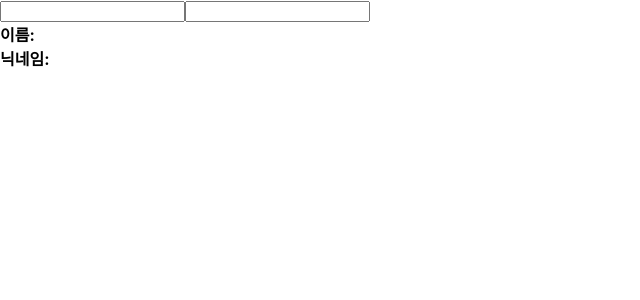
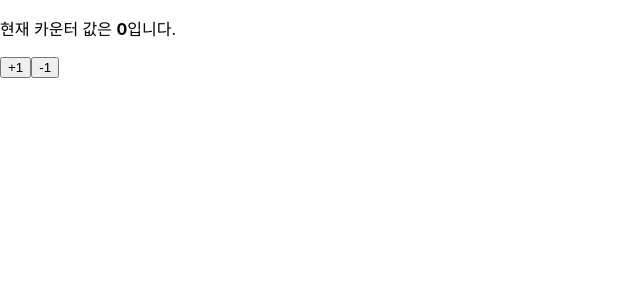
Before and after one commit to acogange/React_Study, a React (Create React App) app: page / in a window 1280 px wide. Shown: the top 300 px of the page, without its empty margins (0-640 px from the left). Built offline with nearby package versions, Linux system fonts and the light colour scheme.

Commit message:
chap 8, counter with useReducer

```diff
--- a/src/App.js
+++ b/src/App.js
@@ -17,8 +17,8 @@ class App extends Component {
     return (
       // string: "" integer: {} 으로 props 전달
       //<MyComponent name="변백현" favoritNum={5}>웅잉</MyComponent>
-      //<Counter/>
-      <Info/>
+      <Counter/>
+      //<Info/>
     );
   }
 }
--- a/src/component/chap8/Counter.js
+++ b/src/component/chap8/Counter.js
@@ -1,14 +1,27 @@
-import { Component, useState } from "react";
+import { Component, useReducer, useState } from "react";
+function reducer(state,action){
+    switch(action.type){
+        case 'INCREMENT':
+            return {value:state.value+1};
+        case 'DECREMENT':
+            return {value: state.value-1};
+        default:
+            return state;
+    }
+}
 const Counter =()=>{
-    const [value, setValue]=useState(0);
+    //const [value, setValue]=useState(0);
+    const [state,dispatch]=useReducer(reducer,{value:0});
 
     return(
         <div>
             <p>
-                현재 카운터 값은 <b>{value}</b>입니다.
+                현재 카운터 값은 <b>{state.value}</b>입니다.
             </p>
-            <button onClick={()=>setValue(value+1)}>+1</button>
-            <button onClick={()=>setValue(value-1)}>-1</button>
+            {/* <button onClick={()=>setValue(value+1)}>+1</button>
+            <button onClick={()=>setValue(value-1)}>-1</button> */}
+            <button onClick={()=>dispatch({type:'INCREMENT'})}>+1</button>
+            <button onClick={()=>dispatch({type:'DECREMENT'})}>-1</button>
 
         </div>
     )
```
